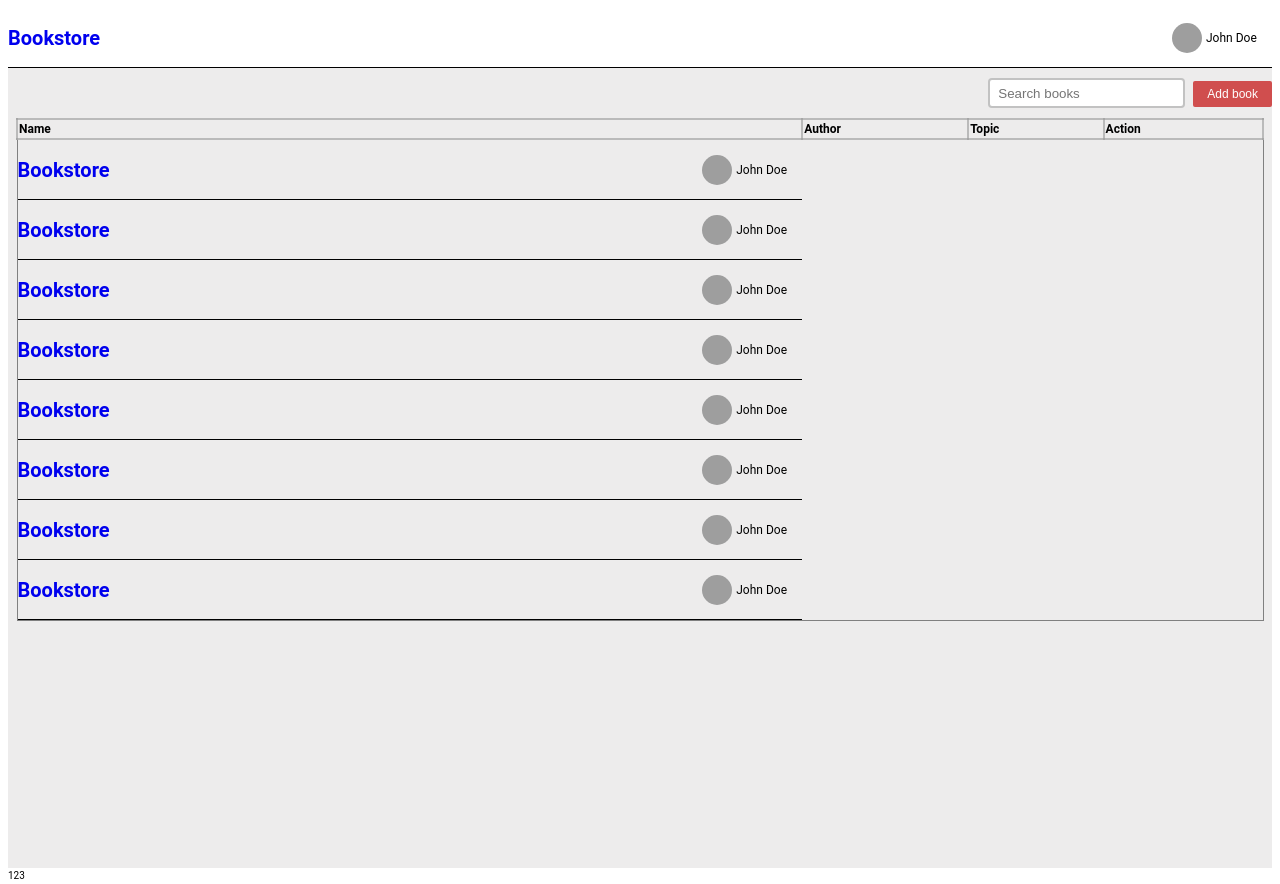
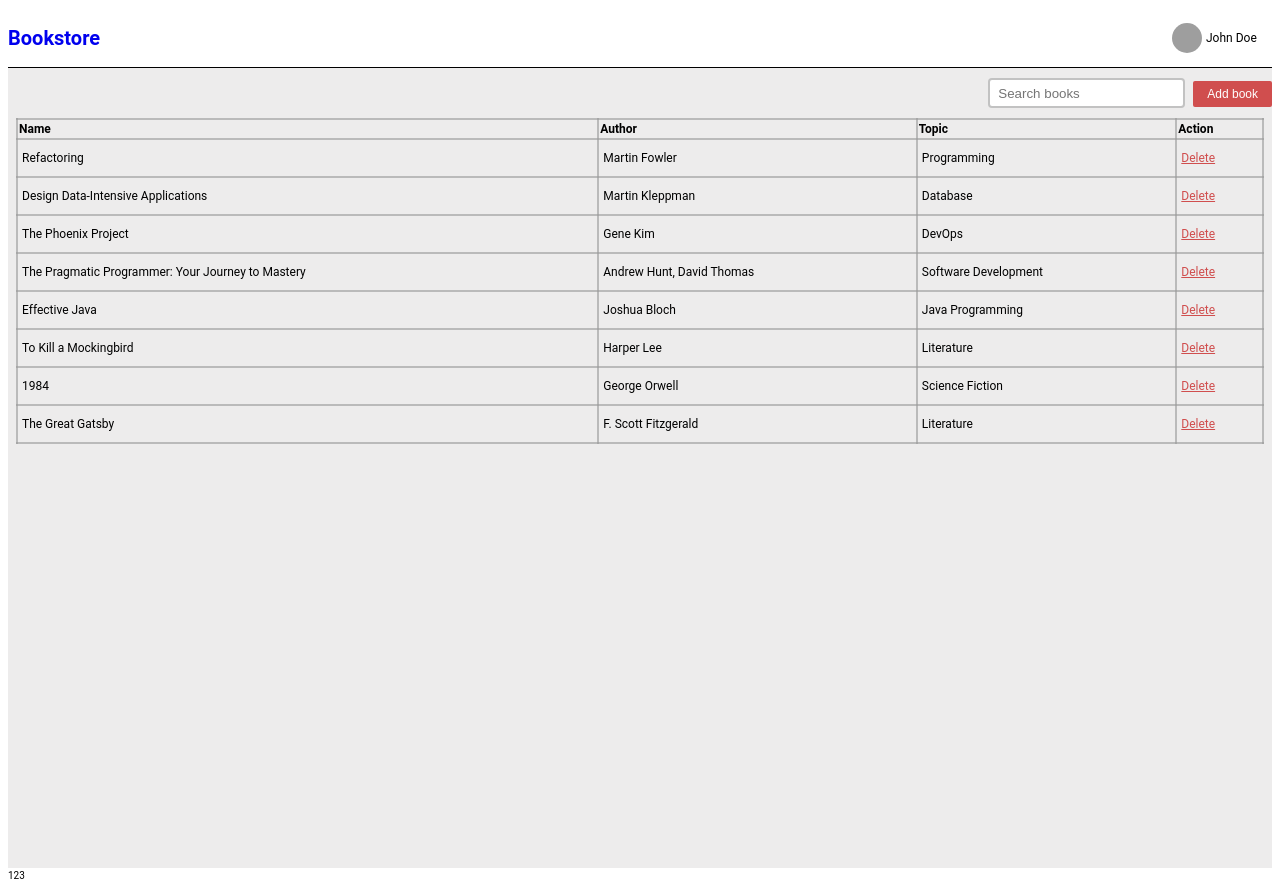
Before and after one commit to dwarvesf/df-frontend-2023, a React (Create React App) app in the folder assignment-3/: page / in a window 1280 px wide. Built offline with nearby package versions, Linux system fonts and the light colour scheme; grey boxes are pictures that could not be loaded.

Commit message:
fixed LineBook component

```diff
--- a/assignment-3/src/App.tsx
+++ b/assignment-3/src/App.tsx
@@ -1,11 +1,11 @@
 import './App.css'
 // import { useState } from 'react'
-import { useLocalStorage } from 'usehooks-ts'
+// import { useLocalStorage } from 'usehooks-ts'
 import { Header, Button, LineBook } from './components'
 import ShowText from './components/ShowText'
 
 // Import types
-import { Book, BookList } from './types'
+import { BookList } from './types'
 
 const defaultBooks: BookList = [
   {
@@ -59,7 +59,8 @@ const defaultBooks: BookList = [
 ]
 
 function Content() {
-  const [books, setBooks] = useLocalStorage('books', defaultBooks)
+  // const [books, setBooks] = useLocalStorage('books', defaultBooks)
+  const books = defaultBooks
 
   return (
     <div className="app__container">
@@ -101,7 +102,6 @@ function Content() {
                     />
                   ))} */}
             {books.map((bookItem) => (
-
               <LineBook
                 book={bookItem}
               />
--- a/assignment-3/src/components/LineBook.tsx
+++ b/assignment-3/src/components/LineBook.tsx
@@ -28,6 +28,7 @@
 // }
 
 import { Book } from "../types"
+
 interface LineBookProps {
   book: Book;
 }
@@ -40,7 +41,6 @@ export default function LineBook({book}:LineBookProps) {
       <td>{book.topic}</td>
       <td className="delete-click" >Delete</td>
     </tr>
-
   )
 }
 
--- a/assignment-3/src/components/index.ts
+++ b/assignment-3/src/components/index.ts
@@ -1,3 +1,3 @@
 export {default as Button} from './Button'
 export {default as Header} from './Header'
-export {default as LineBook} from './Header'
+export {default as LineBook} from './LineBook'
```
